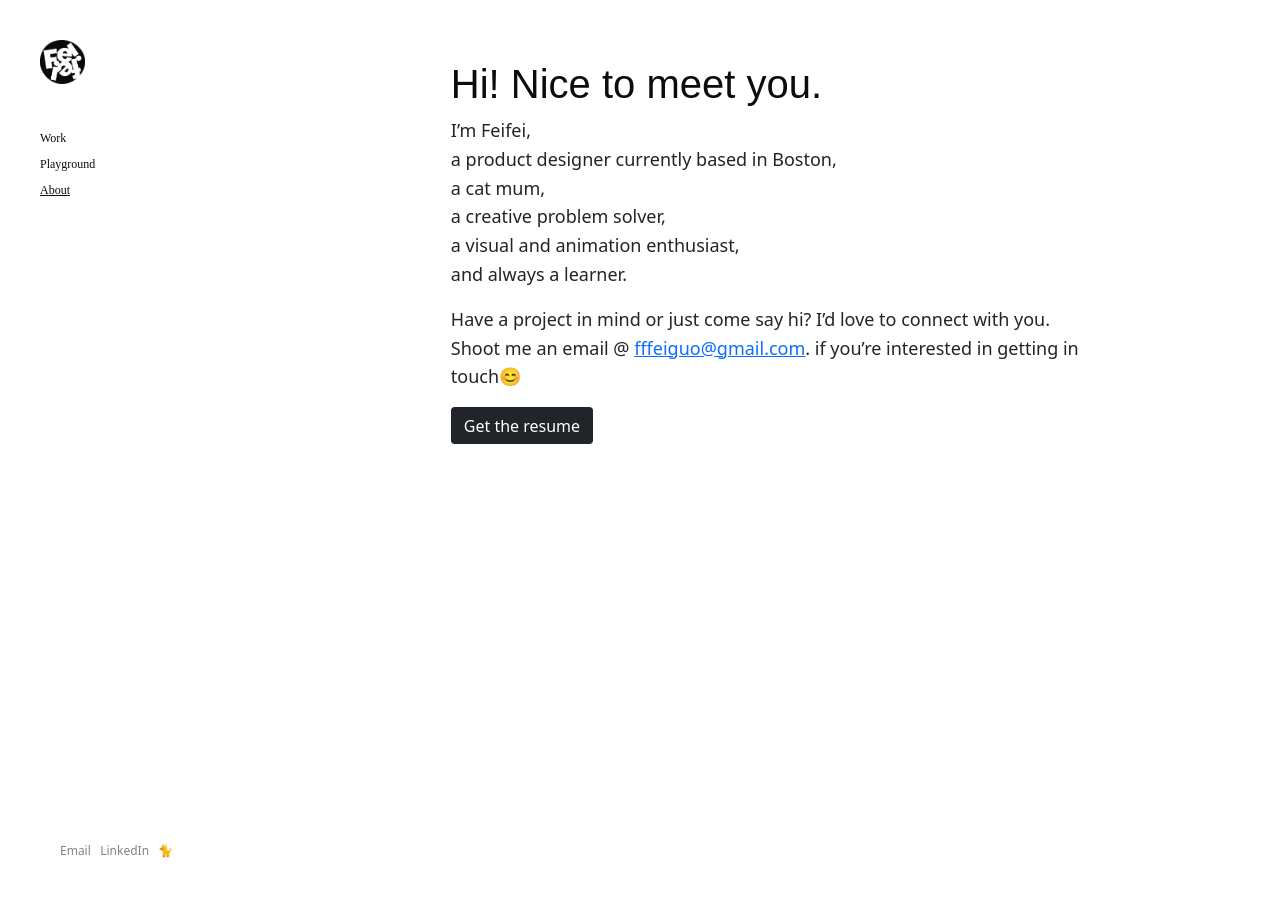
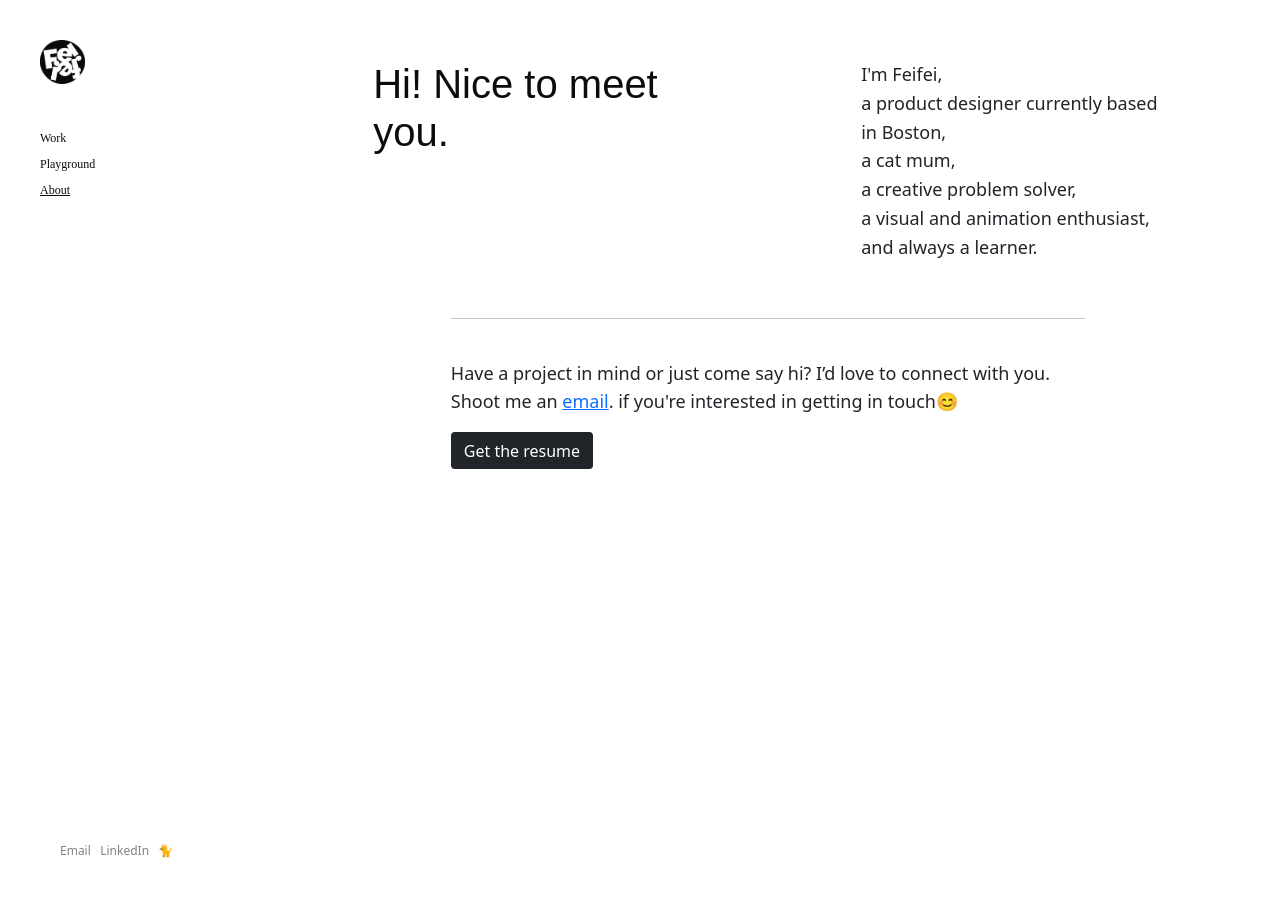
Before and after one commit to fffei3/feifeiguodesign, a Jekyll site: the page built from _pages/about.md, in a window 1280 px wide. Shown: the top 897 px of the page. Built offline with Jekyll 4.4.1, drawn with Linux system fonts in a browser that asks for light colours; nearby versions of some CDN libraries.

Commit message:
about page add column

```diff
--- a/_pages/about.md
+++ b/_pages/about.md
@@ -5,15 +5,23 @@ description:
 featured_image: /images/demo/demo-landscape.jpg
 ---
 
-<h1>Hi! Nice to meet you.</h1>
+<div class="container">
+  <div class="row">
+    <div class="col">
+        <h1>Hi! Nice to meet you.</h1>
+    </div>
+    <div class="col">
+      <p>I'm Feifei, <br>
+        a product designer currently based in Boston,<br>
+        a cat mum,<br>
+        a creative problem solver,<br>
+        a visual and animation enthusiast,<br>
+        and always a learner.<br></p>
+    </div>
+  </div>
+</div>
 
-I'm Feifei, <br>
-a product designer currently based in Boston,<br>
-a cat mum,<br>
-a creative problem solver,<br>
-a visual and animation enthusiast,<br>
-and always a learner.<br>
-
-Have a project in mind or just come say hi? I’d love to connect with you. Shoot me an email @ [fffeiguo@gmail.com](mailto:fffeiguo@gmail.com). if you're interested in getting in touch😊
+<hr>
+<p class="main">Have a project in mind or just come say hi? I’d love to connect with you. Shoot me an <a href = "mailto: fffeiguo@gmail.com">email</a>. if you're interested in getting in touch😊</p>
 
 <a href="{{ site.links.baseurl }}{{ site.links.resume }}" target="_blank" class="btn btn-dark">Get the resume</a>
```
Also changed, not shown: _sass/_basic.scss (line endings or trailing spaces).
